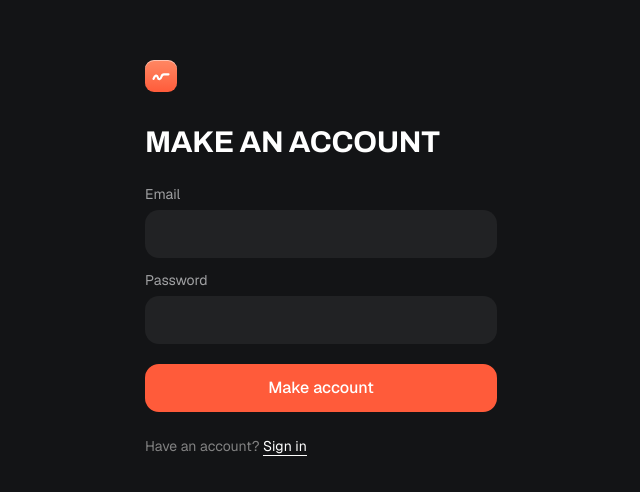
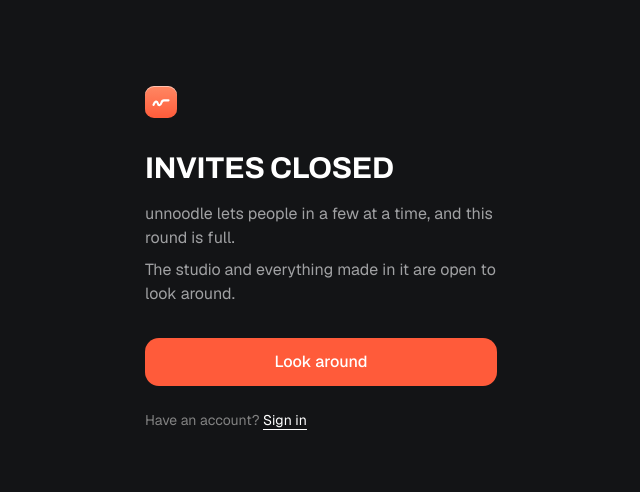
Before and after one commit to sm079/unnoodle, a Next.js app in the folder apps/web/: page /sign-up in a window 1280 px wide. Shown: the part 142-634 px from the top of the page, without its empty margins (319-959 px from the left). Built offline with nearby package versions, Linux system fonts and the light colour scheme; no server answers.

Commit message:
feat(web): show invites as closed when the API can't take sign-ups
The web app stays up on its own while the API's machine is off. The sign-up page now checks the API first and, without an answer, offers the demo instead of a form that fails once it's filled in.

```diff
--- a/apps/web/src/components/account-form.tsx
+++ b/apps/web/src/components/account-form.tsx
@@ -1,13 +1,15 @@
 'use client';
 
-import { useState, type FormEvent } from 'react';
+import { useEffect, useState, type FormEvent } from 'react';
 import Link from 'next/link';
 import { useRouter, useSearchParams } from 'next/navigation';
 import { BrandMark } from '@/components/brand-mark';
-import { api, messageOf } from '@/lib/api';
+import { ApiError, api, messageOf } from '@/lib/api';
 
 // The API's minimum, checked here too so a short one is caught before sending
 const MIN_PASSWORD = 8;
+// The health check goes through the proxy to the API, which takes up to a few seconds when it's up
+const HEALTH_TIMEOUT_MS = 6000;
 
 const copy = {
   'sign-in': {
@@ -34,6 +36,8 @@
   const [password, setPassword] = useState('');
   const [sending, setSending] = useState(false);
   const [problem, setProblem] = useState<string | null>(null);
+  const invites = useInvites(mode === 'sign-up');
+  const [closed, setClosed] = useState(false);
   const text = copy[mode];
   // Only a path in this app, so a link can't send someone elsewhere after they sign in
   const requested = params.get('next');
@@ -51,10 +55,14 @@
       await (mode === 'sign-in' ? api.signIn(email, password) : api.signUp(email, password));
       router.replace(next);
     } catch (error) {
+      // The API went away after the page checked it
+      if (mode === 'sign-up' && error instanceof ApiError && (error.status === 0 || error.status >= 500)) setClosed(true);
       setProblem(messageOf(error));
       setSending(false);
     }
   }
+
+  if (mode === 'sign-up' && (closed || invites === 'closed')) return <InvitesClosed />;
 
   const otherHref = requested ? `${text.other.href}?next=${encodeURIComponent(requested)}` : text.other.href;
   const field =
@@ -65,8 +73,13 @@
       <Link href="/" aria-label="unnoodle home" className="mb-8 self-start">
         <BrandMark />
       </Link>
-      <h1 className="font-display text-3xl font-bold tracking-[-0.01em] uppercase font-stretch-[86%]">{text.title}</h1>
-      <form onSubmit={submit} className="mt-6 flex flex-col gap-3" aria-label={text.title}>
+      <h1 className={title}>{text.title}</h1>
+      <form
+        onSubmit={submit}
+        aria-label={text.title}
+        aria-busy={invites === 'checking'}
+        className={`mt-6 flex flex-col gap-3 transition-opacity duration-300 ${invites === 'checking' ? 'pointer-events-none opacity-0' : ''}`}
+      >
         <label className="flex flex-col gap-1.5 text-sm text-[#a0a1a3]">
           Email
           <input
@@ -115,3 +128,51 @@
     </main>
   );
 }
+
+const title = 'font-display text-3xl font-bold tracking-[-0.01em] uppercase font-stretch-[86%]';
+
+/**
+ * Whether new accounts can be made: only while the API answers. The web app stays up when the API's machine is off,
+ * and a closed door reads better than a form that fails once it's filled in.
+ */
+function useInvites(check: boolean): 'checking' | 'open' | 'closed' {
+  const [state, setState] = useState<'checking' | 'open' | 'closed'>(check ? 'checking' : 'open');
+  useEffect(() => {
+    if (!check) return;
+    let left = false;
+    const controller = new AbortController();
+    const timer = setTimeout(() => controller.abort(), HEALTH_TIMEOUT_MS);
+    fetch('/api/health', { signal: controller.signal, cache: 'no-store' })
+      .then(response => !left && setState(response.ok ? 'open' : 'closed'))
+      // Unreachable, or no answer in time
+      .catch(() => !left && setState('closed'));
+    return () => {
+      left = true;
+      clearTimeout(timer);
+      controller.abort();
+    };
+  }, [check]);
+  return state;
+}
+
+function InvitesClosed() {
+  return (
+    <main className="mx-auto flex min-h-dvh w-full max-w-sm flex-col justify-center px-4 py-10">
+      <Link href="/" aria-label="unnoodle home" className="mb-8 self-start">
+        <BrandMark />
+      </Link>
+      <h1 className={title}>Invites closed</h1>
+      <p className="mt-4 text-[#a0a1a3]">unnoodle lets people in a few at a time, and this round is full.</p>
+      <p className="mt-2 text-[#a0a1a3]">The studio and everything made in it are open to look around.</p>
+      <Link href="/demo" className="mt-8 rounded-xl bg-brand px-4 py-3 text-center font-medium text-white">
+        Look around
+      </Link>
+      <p className="mt-6 text-sm text-[#828282]">
+        Have an account?{' '}
+        <Link href="/sign-in" className="text-white underline underline-offset-4">
+          Sign in
+        </Link>
+      </p>
+    </main>
+  );
+}
```
Also changed, not shown: 2 other files (tests, documents, lock files or other folders).
